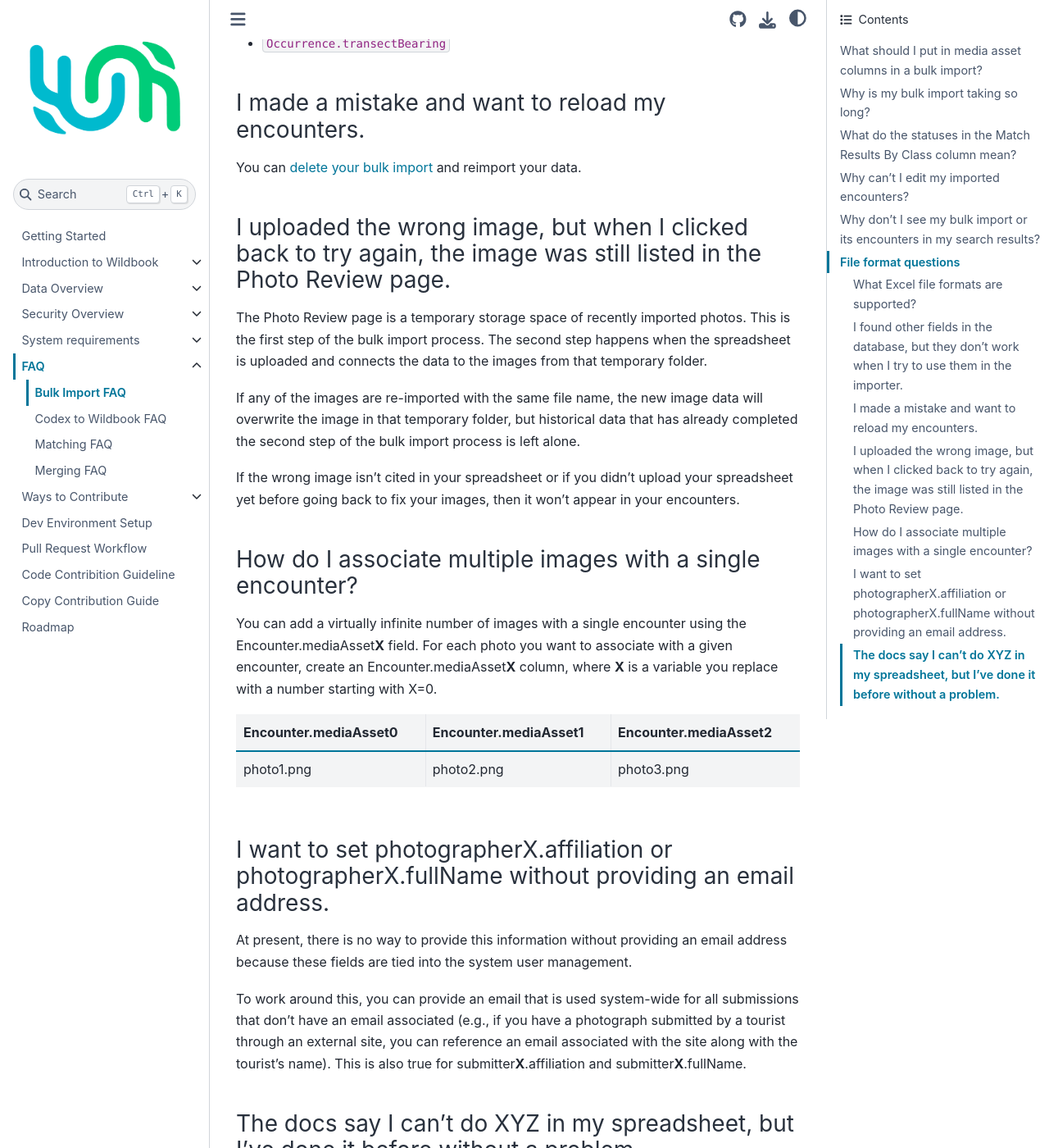
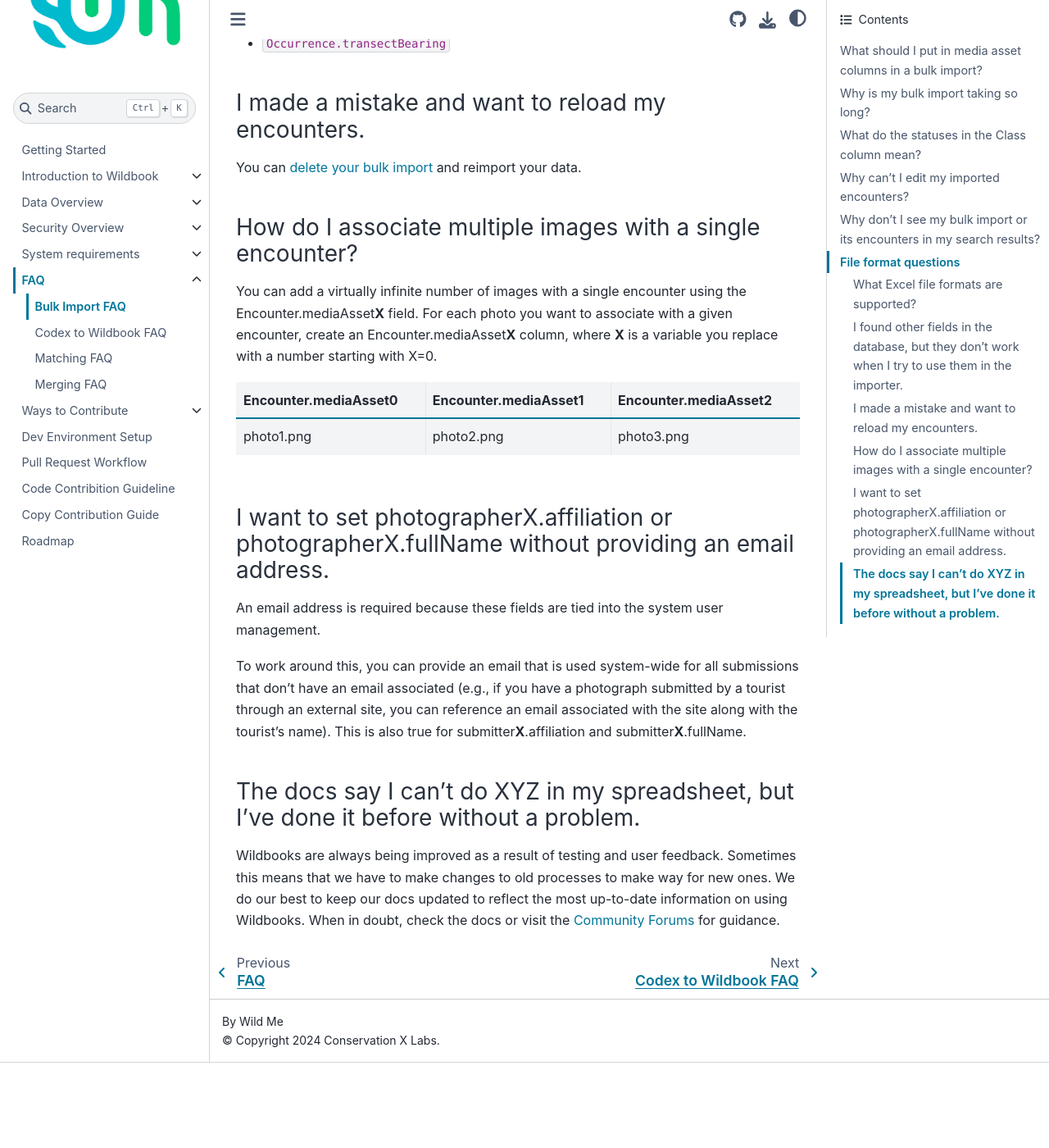
Before and after one commit to WildMeOrg/wildbook-docs, a Sphinx documentation site: the page built from docs/faq/bulk-import-faq.md, in a window 1280 px wide and 1400 px high, scrolled down 1908 px. Shown: the whole window at 82% size. Built offline with Sphinx 7.4.7 and the Sphinx Book theme 1.1.4, drawn with Linux system fonts in a browser that asks for light colours; after the commit the page ends 3204 px from its top, so only the background shows below that; some of the changed text lies outside the part shown.

Commit message:
Update bulk-import-faq.md
Removed outdated information. Minor readability edits.

```diff
--- a/docs/faq/bulk-import-faq.md
+++ b/docs/faq/bulk-import-faq.md
@@ -10,7 +10,7 @@
 
 Although bulk imports can support up to 1000 encounters in a single spreadsheet, that also makes it slow to process and slow to load. Try to limit each spreadsheet to a few hundred encounters or less.
 
-## What do the statuses in the Match Results By Class column mean?
+## What do the statuses in the Class column mean?
 
 * waiting to queue - Images haven't sent to [WBIA](../introduction/index.md) yet
 * queuing - Trying to send images to WBIA
@@ -51,14 +51,6 @@
 
 You can [delete your bulk import](../data/bulk-import-beta.md#deleting-a-bulk-import) and reimport your data.
 
-### I uploaded the wrong image, but when I clicked back to try again, the image was still listed in the Photo Review page.
-
-The Photo Review page is a temporary storage space of recently imported photos. This is the first step of the bulk import process. The second step happens when the spreadsheet is uploaded and connects the data to the images from that temporary folder.
-
-If any of the images are re-imported with the same file name, the new image data will overwrite the image in that temporary folder, but historical data that has already completed the second step of the bulk import process is left alone.
-
-If the wrong image isn't cited in your spreadsheet or if you didn't upload your spreadsheet yet before going back to fix your images, then it won't appear in your encounters.
-
 ### How do I associate multiple images with a single encounter?
 
 You can add a virtually infinite number of images with a single encounter using the Encounter.mediaAsset**X** field. For each photo you want to associate with a given encounter, create an Encounter.mediaAsset**X** column, where **X** is a variable you replace with a number starting with X=0.
@@ -71,7 +63,7 @@
 
 ### I want to set photographerX.affiliation or photographerX.fullName without providing an email address.
 
-At present, there is no way to provide this information without providing an email address because these fields are tied into the system user management.
+An email address is required because these fields are tied into the system user management.
 
 To work around this, you can provide an email that is used system-wide for all submissions that don't have an email associated (e.g., if you have a photograph submitted by a tourist through an external site, you can reference an email associated with the site along with the tourist's name). This is also true for submitter**X**.affiliation and submitter**X**.fullName.
 
```
Also changed, not shown: other parts of docs/faq/bulk-import-faq.md (+1 -1 lines).
